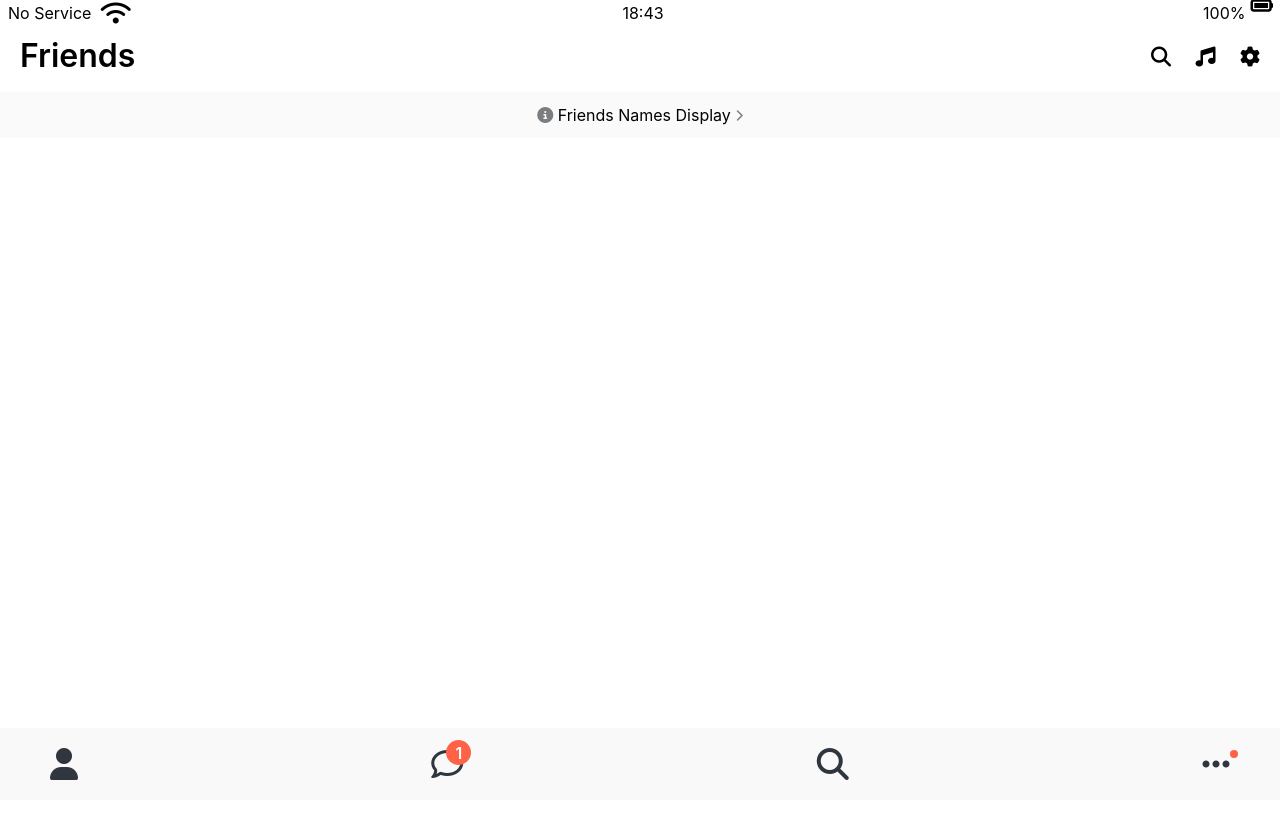
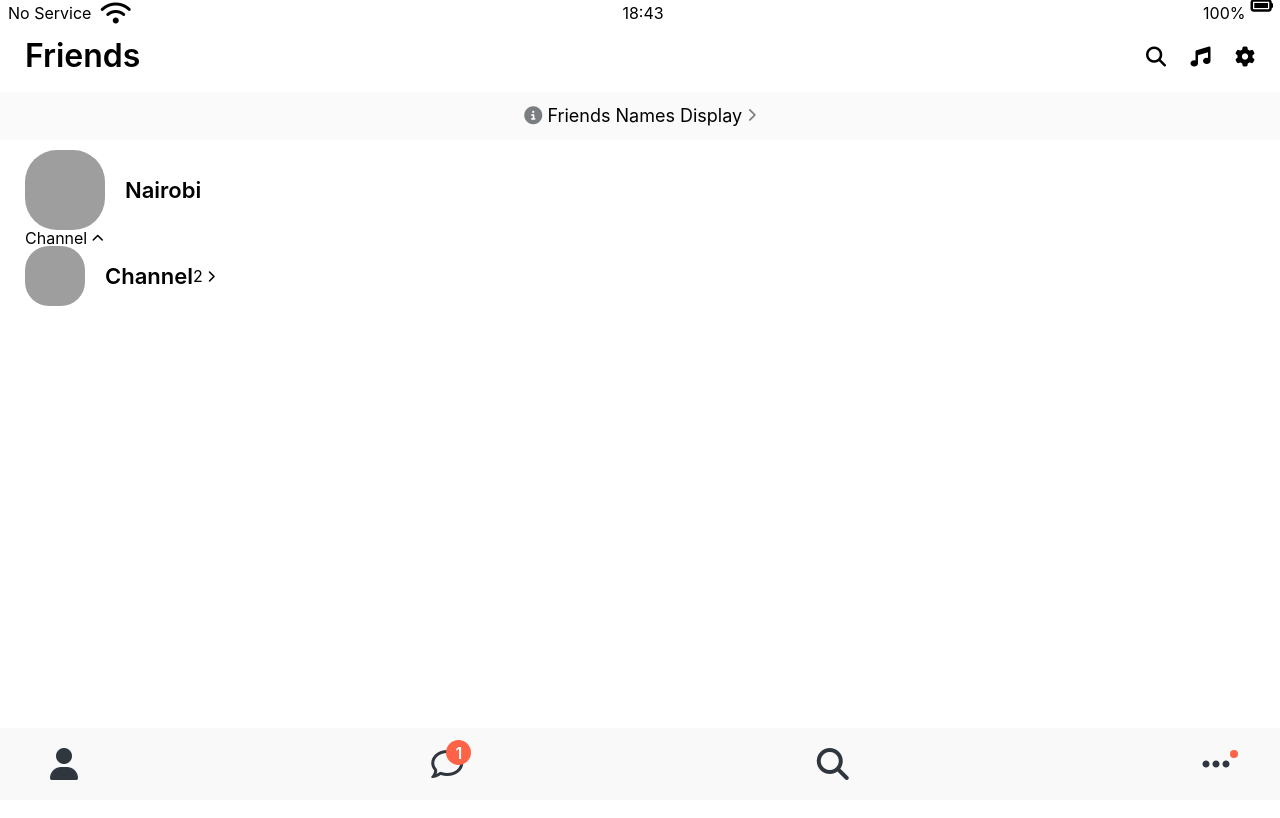
Before and after one commit to alcohol-korea/kokoatalk-2021-recap, a plain HTML site: page kokoaTalk/friends.html in a window 1280 px wide. Shown: the top 818 px of the page. Drawn offline with Linux system fonts and the light colour scheme; grey boxes are pictures that could not be loaded.

Commit message:
finishing-friends-screen 하고있음

```diff
--- a/kokoaTalk/css/components/screen-header.css
+++ b/kokoaTalk/css/components/screen-header.css
@@ -2,7 +2,7 @@
   display: flex;
   justify-content: space-between;
   align-items: center;
-  padding: 40px 20px 20px;
+  padding: 40px var(--horizontal-space) 20px;
   /*
   padding-top 40px 은  status-bar이 postion fixed이기 떄문이다
   다른 layer이므로 겹치게 된다 그래서 아예 screen-header에서 padding top으로 40px한거다
--- /dev/null
+++ b/kokoaTalk/css/components/user-component.css
@@ -0,0 +1,28 @@
+.user-component,
+.user-component__column:first-child {
+  display: flex;
+  align-items: center;
+}
+.user-component__avatar {
+  width: 70px;
+  height: 70px;
+  border-radius: 40%;
+  margin-right: 20px;
+}
+.user-component__avatar--xl {
+  width: 80px;
+  height: 80px;
+}
+.user-component__avatar--sm {
+  width: 60px;
+  height: 60px;
+}
+.user-component__title {
+  font-size: 22px;
+  font-weight: 600;
+}
+.user-component__subtitle {
+  margin-top: 8px;
+  color: rgba(0, 0, 0, 0.5);
+  font-size: 17px;
+}
--- a/kokoaTalk/css/screens/friends.css
+++ b/kokoaTalk/css/screens/friends.css
@@ -1,9 +1,10 @@
 #friends-display-link {
   display: block;
   text-align: center;
-  font-size: 16px;
+  font-size: 18px;
   background-color: #fafafa;
   padding: 15px 0px;
+  margin-bottom: 10px;
   /*
   display block text 랑 icon  (icon은 text로 취급)
   widht 100% tex 아닐떄
@@ -12,3 +13,6 @@
 #friends-display-link i {
   color: #7b7e81;
 }
+.friends-screen {
+  padding: 0px var(--horizontal-space);
+}
--- a/kokoaTalk/css/style.css
+++ b/kokoaTalk/css/style.css
@@ -1,6 +1,7 @@
 @import url(reset.css);
 @import url(variable.css);
 /*components*/
+@import url(components/user-component.css);
 @import url(components/screen-header.css);
 @import url(components/nav-bar.css);
 @import url(components/status-bar.css);
@@ -10,5 +11,5 @@
 body {
   font-family: -apple-system, BlinkMacSystemFont, "Segoe UI", Roboto, Oxygen,
     Ubuntu, Cantarell, "Open Sans", "Helvetica Neue", sans-serif;
-  height: 120vh;
+  height: 1000vh;
 }
--- a/kokoaTalk/css/variable.css
+++ b/kokoaTalk/css/variable.css
@@ -1,3 +1,4 @@
 :root {
   --yellow: #fae100;
+  --horizontal-space: 25px;
 }
--- a/kokoaTalk/friends.html
+++ b/kokoaTalk/friends.html
@@ -34,6 +34,42 @@
         Friends Names Display
         <i class="fas fa-chevron-right fa-xs"></i>
     </div>
+    <main class="friends-screen">
+        <div class="user-component">
+            <div class="user-component__column">
+                <img class="user-component__avatar user-component__avatar--xl"
+                     src="https://encrypted-tbn0.gstatic.com/images?q=tbn:ANd9GcSRhyr-6IOdJkZENETKIh5ClsSeAIi1iEtTtg&usqp=CAU"
+                >
+                <div class="user-component__text">
+                    <h4 class="user-component__title">Nairobi</h4>
+                    <!--<h6 class="user-component__subtitle">LA CASA DE PAPEL</h6>-->
+                </div>
+            </div>
+            <div class="user-component__column"></div>
+        </div>
+        <div class="friends-screen__channel">
+            <div class="friends--screen__channel-header">
+                <span>Channel</span>
+                <i class="fas fa-chevron-up fa-xs"></i>
+            </div>
+            <div class="user-component">
+                <div class="user-component__column">
+                    <img class="user-component__avatar user-component__avatar--sm"
+                         src="https://encrypted-tbn0.gstatic.com/images?q=tbn:ANd9GcSRhyr-6IOdJkZENETKIh5ClsSeAIi1iEtTtg&usqp=CAU"
+                    >
+                    <div class="user-component__text">
+                        <h4 class="user-component__title">Channel</h4>
+                        <!--<h6 class="user-component__subtitle">LA CASA DE PAPEL</h6>-->
+                    </div>
+                </div>
+                <div class="user-component__column">
+                    <span>2</span>
+                    <i class="fas fa-chevron-right fa-xs"></i>
+                </div>
+            </div>
+
+        </div>
+    </main>
     <nav class="nav">
         <ul class="nav__list">
             <li class="nav__btn">
```
